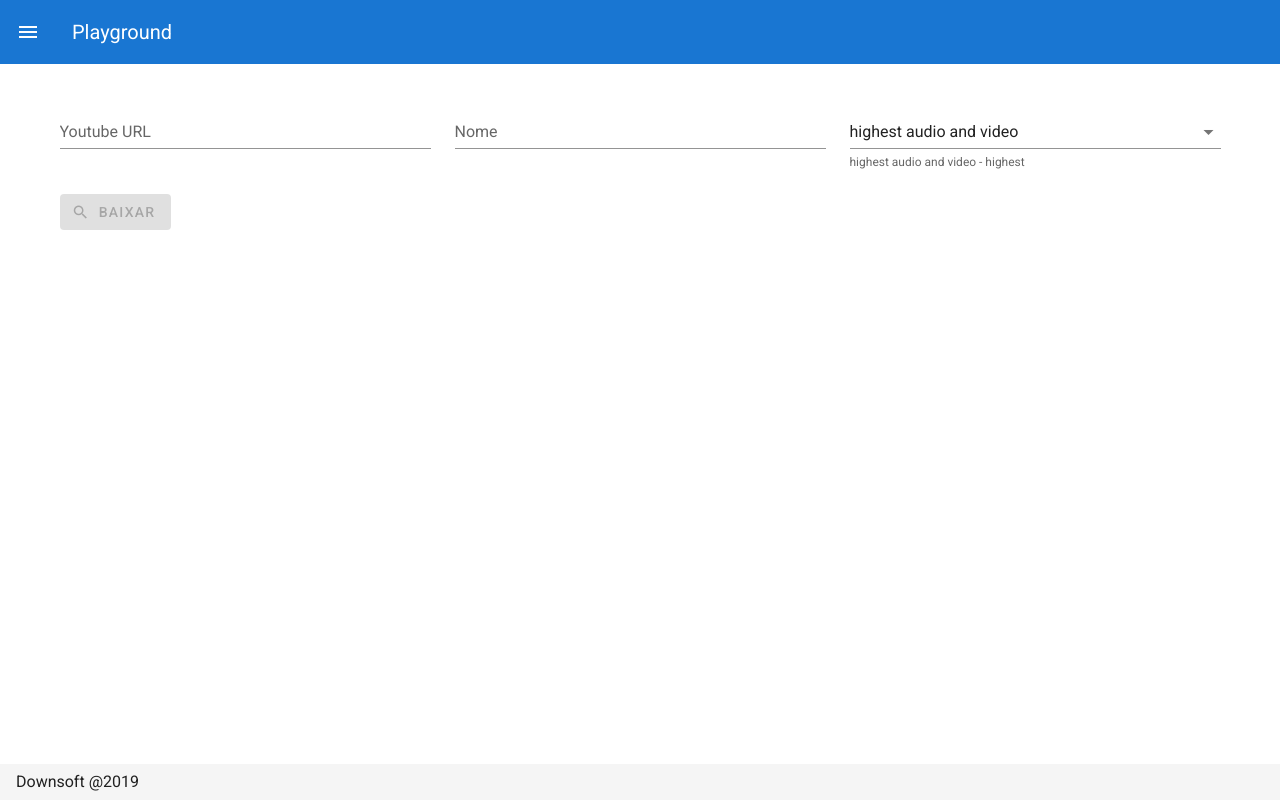
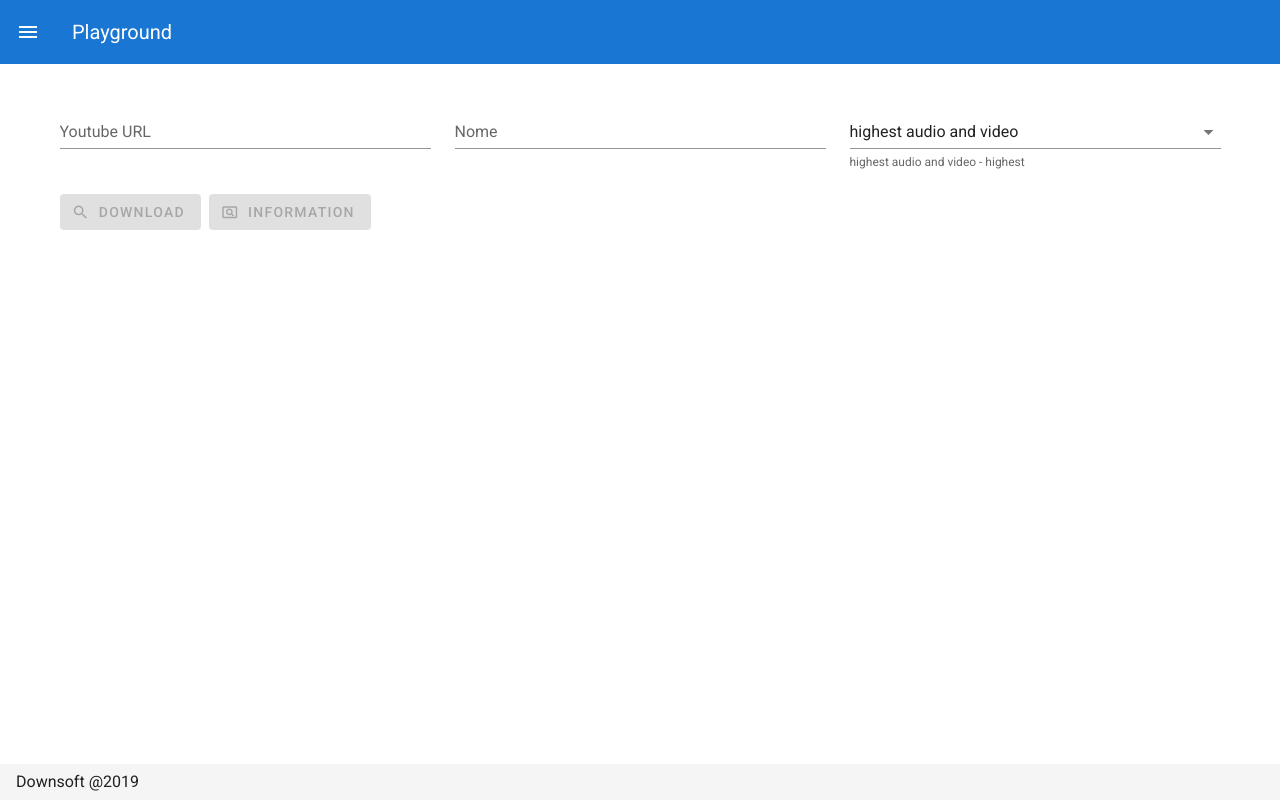
Before and after one commit to LuizRick/playground, a Vue app: page /youtube/download in a window 1280 px wide. Built offline with nearby package versions, Linux system fonts and the light colour scheme.

Commit message:
buscando informação do video youtube

```diff
--- a/src/components/youtube/YoutubeDownloader.vue
+++ b/src/components/youtube/YoutubeDownloader.vue
@@ -22,9 +22,28 @@
               single-line
             />
           </v-flex>
+          <v-flex md12 xs12 v-if="showVideoInfo">
+            <v-card max-width="600">
+              <v-row class="py-4 pl-4">
+                <v-col>
+                  <v-card-text>{{videoInfo.player_response.videoDetails.title}}</v-card-text>
+                </v-col>
+                <v-col class="shrink">
+                  <v-img
+                    :height="videoInfo.player_response.videoDetails.thumbnail.thumbnails[0].height"
+                    :width="videoInfo.player_response.videoDetails.thumbnail.thumbnails[0].width"
+                    :src="videoInfo.player_response.videoDetails.thumbnail.thumbnails[0].url"
+                  />
+                </v-col>
+              </v-row>
+            </v-card>
+          </v-flex>
           <v-flex xs12 md12>
             <v-btn color="primary" @click.stop="downloadVideo" :disabled="!valid">
-              <v-icon left>mdi-magnify</v-icon>Baixar
+              <v-icon left>mdi-magnify</v-icon>Download
+            </v-btn>&nbsp;
+            <v-btn color="primary" :disabled="!valid" @click.stop="getYoutubeVideoInfo">
+              <v-icon left>mdi-card-search-outline</v-icon>Information
             </v-btn>
           </v-flex>
         </v-layout>
@@ -42,6 +61,8 @@ export default {
     youtubeUrlRules: [v => v.length > 12 || "Url youtube invalida"],
     videoName: "",
     select: { state: "highest", descricao: "highest audio and video" },
+    videoInfo: {},
+    showVideoInfo: false,
     qualityItems: [
       { state: "highest", descricao: "highest audio and video" },
       { state: "lowest", descricao: "lowest audio and video" },
@@ -54,7 +75,18 @@ export default {
   methods: {
     downloadVideo() {
       const url = `http://localhost:5001/api/yt-download?yt_url=${this.ytUrl}&quality=${this.select.state}&name=${this.videoName}`;
-       window.open(url);
+      window.open(url);
+    },
+    getYoutubeVideoInfo() {
+      this.$multiservice
+        .get(`yt-info?yt_url=${this.ytUrl}`)
+        .then(resp => {
+          this.videoInfo = resp.data;
+
+          console.log(resp);
+          this.showVideoInfo = true;
+        })
+        .catch(err => alert(err));
     }
   }
 };
```
